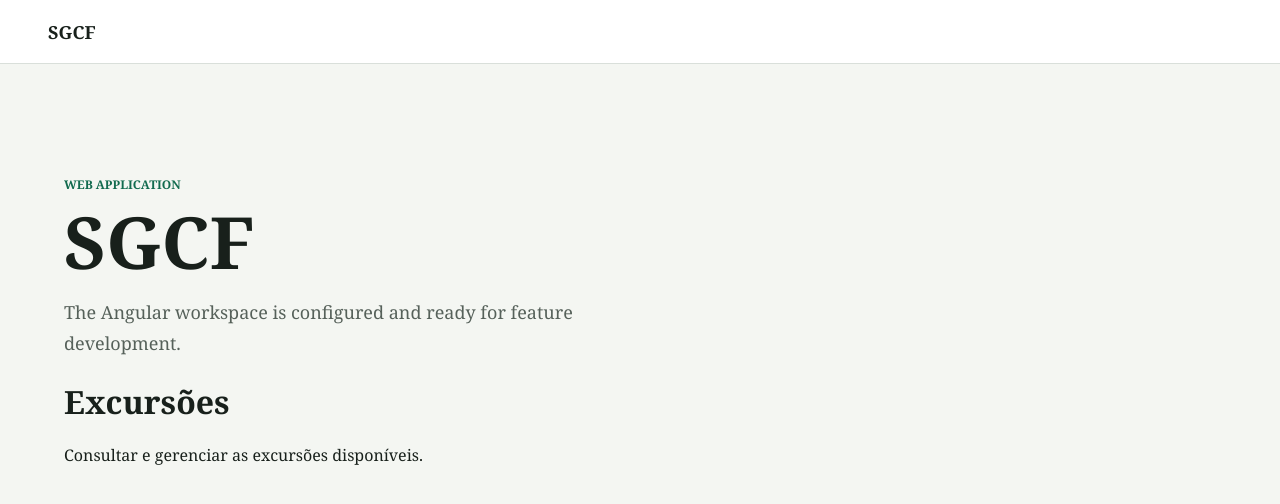
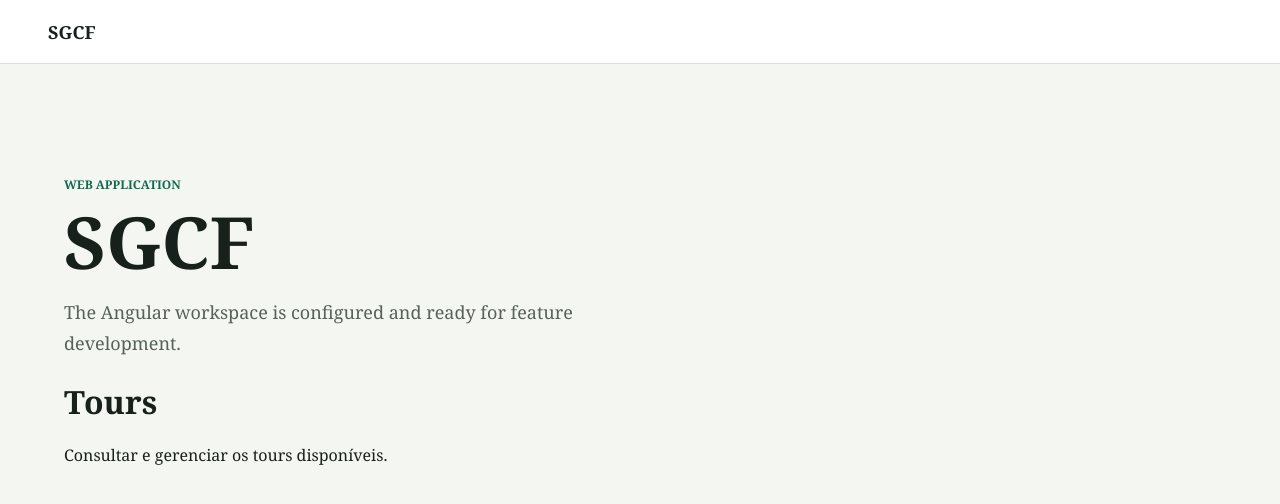
Before and after one commit to Thurlex/Web-SGCF, an Angular app in the folder web-sgcf/: page /excursoes in a window 1280 px wide. Shown: the top 504 px of the page. Built offline with nearby package versions, Linux system fonts and the light colour scheme.

Commit message:
Change speech tense for template phrases

```diff
--- a/web-sgcf/src/app/pages/customers/customers.html
+++ b/web-sgcf/src/app/pages/customers/customers.html
@@ -1,4 +1,4 @@
 <main>
   <h1>Clientes</h1>
-  <p>Consultar e gerencie os clientes cadastrados.</p>
+  <p>Consultar e gerenciar os clientes cadastrados.</p>
 </main>
--- a/web-sgcf/src/app/pages/employees/employees.html
+++ b/web-sgcf/src/app/pages/employees/employees.html
@@ -1,4 +1,4 @@
 <main>
   <h1>Funcionários</h1>
-  <p>Consultar e gerencie os funcionários cadastrados.</p>
+  <p>Consultar e gerenciar os funcionários cadastrados.</p>
 </main>
--- a/web-sgcf/src/app/pages/quotas/quotas.html
+++ b/web-sgcf/src/app/pages/quotas/quotas.html
@@ -1,4 +1,4 @@
 <main>
-  <h1>Cotas</h1>
-  <p>Consultar e controle as cotas disponíveis.</p>
+  <h1>Metas</h1>
+  <p>Consultar e controle as metas disponíveis.</p>
 </main>
--- a/web-sgcf/src/app/pages/tours/tours.html
+++ b/web-sgcf/src/app/pages/tours/tours.html
@@ -1,4 +1,4 @@
 <main>
-  <h1>Excursões</h1>
-  <p>Consultar e gerenciar as excursões disponíveis.</p>
+  <h1>Tours</h1>
+  <p>Consultar e gerenciar os tours disponíveis.</p>
 </main>
--- a/web-sgcf/src/app/pages/user/user.html
+++ b/web-sgcf/src/app/pages/user/user.html
@@ -1,4 +1,4 @@
 <main>
   <h1>Usuário</h1>
-  <p>Consultar e editar os dados do usuário.</p>
+  <p>Consultar e editar os dados de usuário.</p>
 </main>
```
